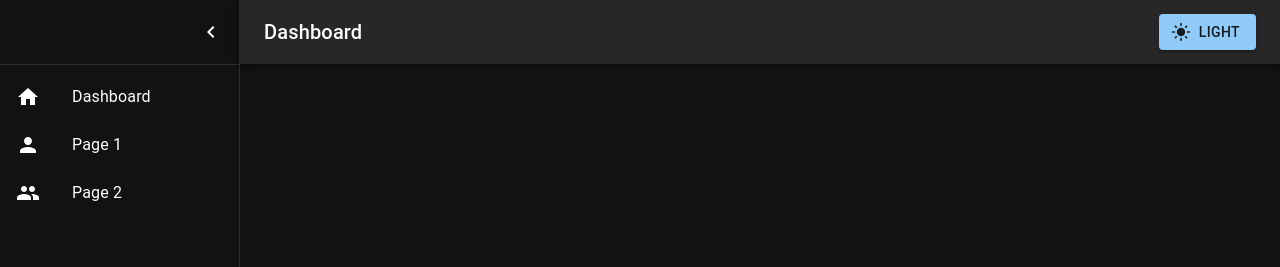
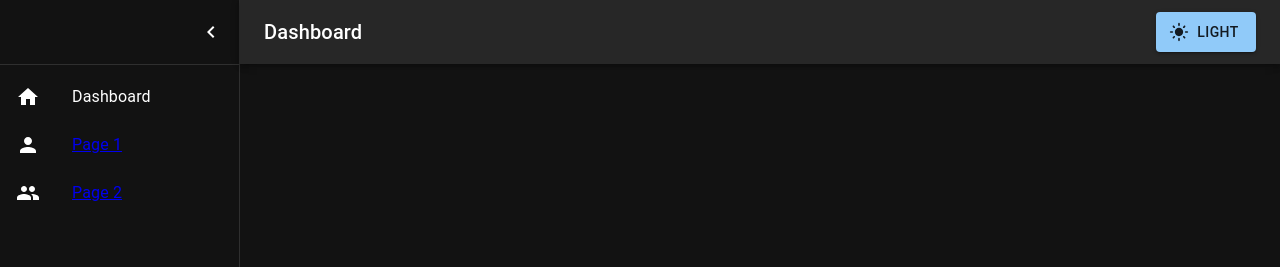
Before and after one commit to amelie-pierce/nam-miniproject, a Next.js app: page /dashboard in a window 1280 px wide. Shown: the top 267 px of the page. Built offline with nearby package versions, Linux system fonts and the light colour scheme.

Commit message:
create nested routes & styling button theme

```diff
--- a/src/app/dashboard/page.tsx
+++ b/src/app/dashboard/page.tsx
@@ -5,7 +5,7 @@ import Sidebar from "@/components/Sidebar";
 import { Box, CssBaseline } from "@mui/material";
 import React, { useState } from "react";
 
-export default function Dashboard() {
+export default function Dashboard({ children }: { children: React.ReactNode }) {
   const [open, setOpen] = useState(true);
 
   const toggleDrawer = () => {
@@ -17,6 +17,10 @@ export default function Dashboard() {
       <CssBaseline />
       <Header open={open} toggleDrawer={toggleDrawer} />
       <Sidebar open={open} toggleDrawer={toggleDrawer} />
+      {children}
+      ---------------------------------------------------------------------------------
+      This is the Dashboard Page
+      ---------------------------------------------------------------------------------
     </Box>
   );
 }
--- a/src/components/listItems.tsx
+++ b/src/components/listItems.tsx
@@ -5,8 +5,7 @@ import ListItemText from "@mui/material/ListItemText";
 import PeopleIcon from "@mui/icons-material/People";
 import HomeIcon from "@mui/icons-material/Home";
 import PersonIcon from "@mui/icons-material/Person";
-import LogoutIcon from "@mui/icons-material/Logout";
-import { Divider } from "@mui/material";
+import Link from "next/link";
 
 export const mainListItems = (
   <React.Fragment>
@@ -16,17 +15,21 @@ export const mainListItems = (
       </ListItemIcon>
       <ListItemText primary="Dashboard" />
     </ListItemButton>
+    <Link href="/dashboard/first">
       <ListItemButton>
         <ListItemIcon>
           <PersonIcon />
         </ListItemIcon>
         <ListItemText primary="Page 1" />
       </ListItemButton>
+    </Link>
+    <Link href="/dashboard/second">
       <ListItemButton>
         <ListItemIcon>
           <PeopleIcon />
         </ListItemIcon>
         <ListItemText primary="Page 2" />
       </ListItemButton>
+    </Link>
   </React.Fragment>
 );
--- a/src/components/theme-button.tsx
+++ b/src/components/theme-button.tsx
@@ -21,6 +21,7 @@ export default function ThemeButton() {
       <Button
         variant="contained"
         color="primary"
+        sx={{ width: "100px", height: "40px" }}
         startIcon={
           themeContextValue.theme === "light" ? (
             <DarkModeIcon />
```
Also changed, not shown: src/app/dashboard/first/page.tsx (added, +9 -0 lines), src/app/dashboard/second/page.tsx (added, +9 -0 lines). Lines whose indentation alone changed are shown as unchanged.
